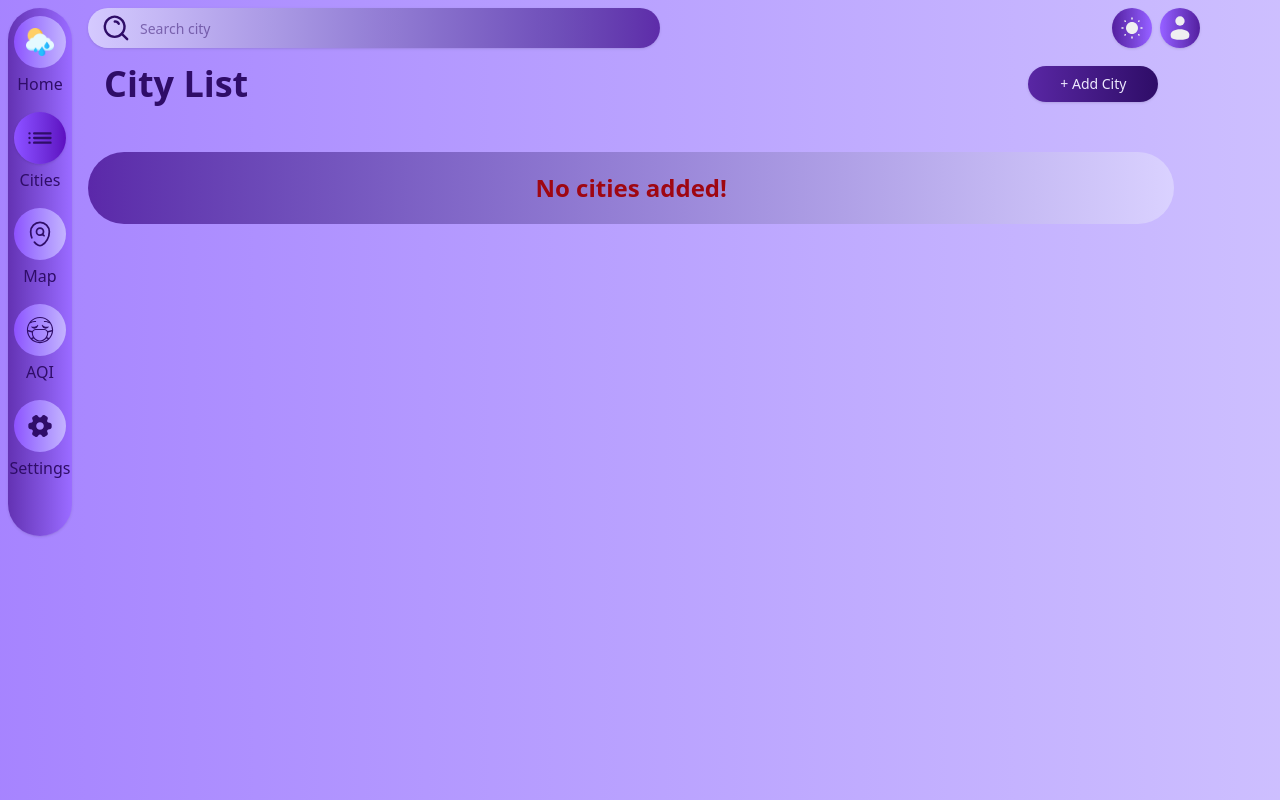
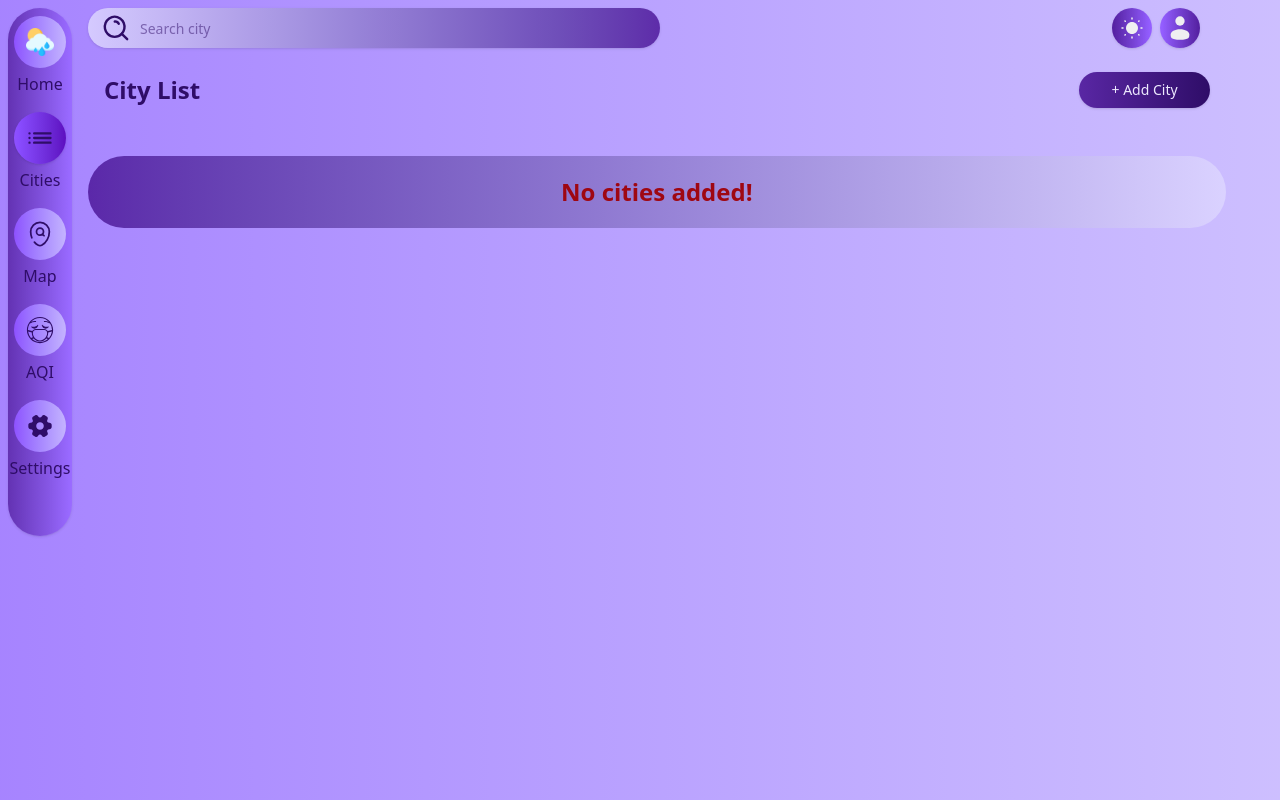
Before and after one commit to mahdibaderloo/weather-app, a React (Vite) app: page /cities in a window 1280 px wide. Built offline with nearby package versions, Linux system fonts and the light colour scheme.

Commit message:
fix Cities styles for desktop size

```diff
--- a/src/features/city/CityItem.tsx
+++ b/src/features/city/CityItem.tsx
@@ -106,16 +106,16 @@ export default function CityItem({ name, lat, lon }: CityProp) {
       }}
       className="w-full bg-linear-to-l from-violet-200/85 to-violet-900/85 dark:from-slate-950/95 dark:to-violet-950/60 flex items-center justify-between gap-4 rounded-full px-4 py-2 cursor-pointer overflow-hidden "
     >
-      <p className="xl:text-3xl text-violet-200 font-bold md:w-60 xl:w-80 truncate text-left">
+      <p className="xl:text-lg text-violet-200 font-bold md:w-60 xl:w-70 truncate text-left">
         {touchStartX.current ? "Swipe to remove" : name}
       </p>
       <div className="flex items-center md:w-50 gap-2">
-        <img src={icon?.icon} alt="icon" className="w-8 xl:w-14" />
+        <img src={icon?.icon} alt="icon" className="w-8 xl:w-10" />
         <p className="xl:text-xl text-violet-950 font-semibold">{weather}</p>
       </div>
       <img
         src={theme === "dark" ? deleteIconDark : deleteIcon}
-        className="hidden lg:block lg:w-5.5 xl:w-10 z-20"
+        className="hidden lg:block lg:w-5.5 xl:w-7 z-20"
         alt="delete icon"
         onClick={handleDeleteCity}
       />
--- a/src/pages/Cities.tsx
+++ b/src/pages/Cities.tsx
@@ -6,9 +6,9 @@ export default function Cities() {
   const { cityList } = useLocationStore();
 
   return (
-    <div className="lg:w-[88%] lg:h-full flex flex-col p-2 gap-8 lg:p-4 lg:pr-6 lg:mr-4 lg:ml-18 lg:mt-8 2xl:mt-0 2xl:w-full 2xl:ml-0">
+    <div className="lg:w-[88%] xl:w-[92%] lg:h-full flex flex-col p-2 gap-8 lg:p-4 lg:pr-6 lg:mr-4 lg:ml-18 lg:mt-8 xl:mt-10 2xl:mt-0 2xl:w-full 2xl:ml-0">
       <div className="flex justify-between items-center lg:p-4">
-        <p className="font-bold text-2xl xl:text-4xl text-violet-950 dark:text-violet-800">
+        <p className="font-bold text-2xl text-violet-950 dark:text-violet-800">
           City List
         </p>
         <Link
```
